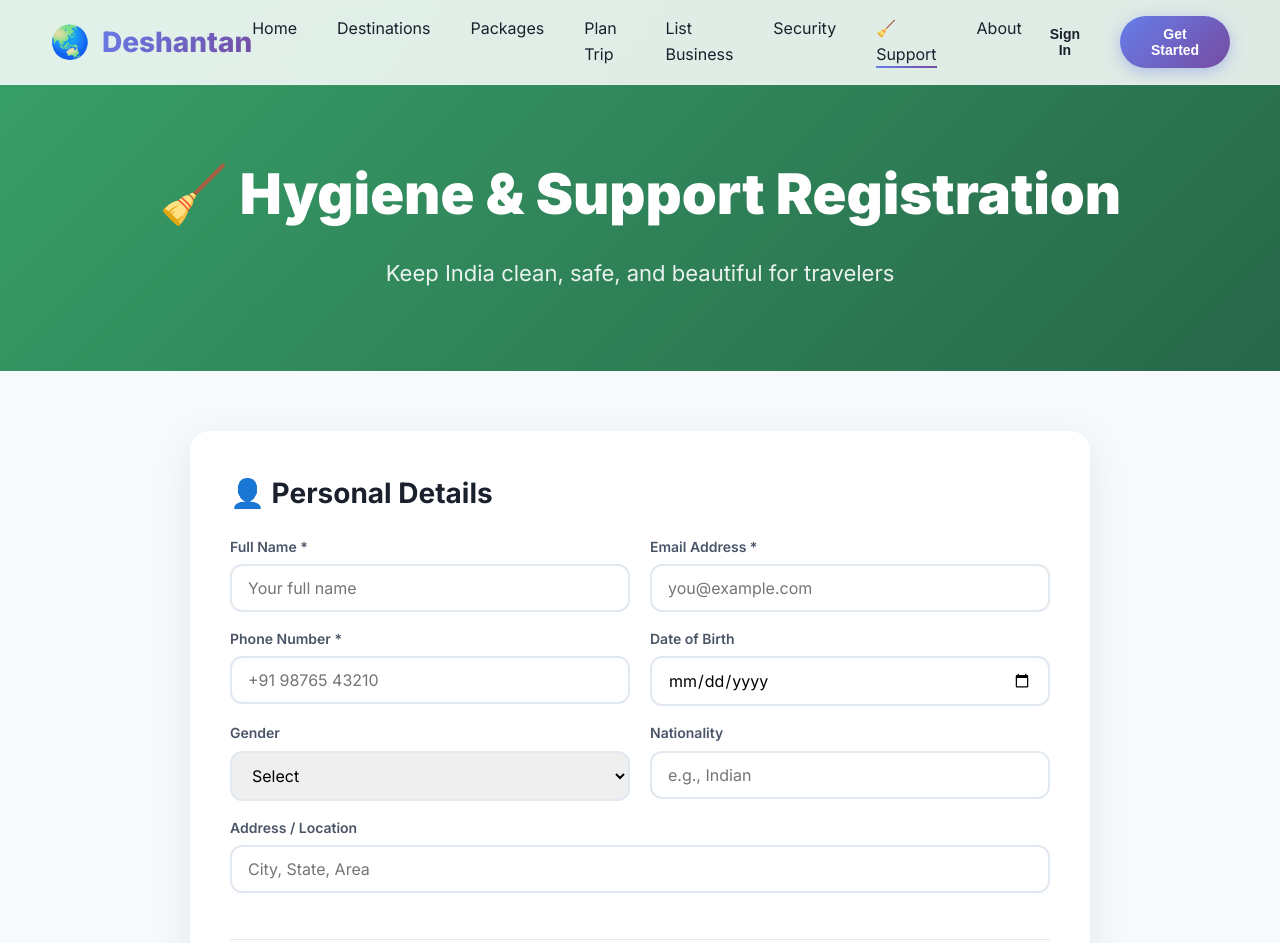
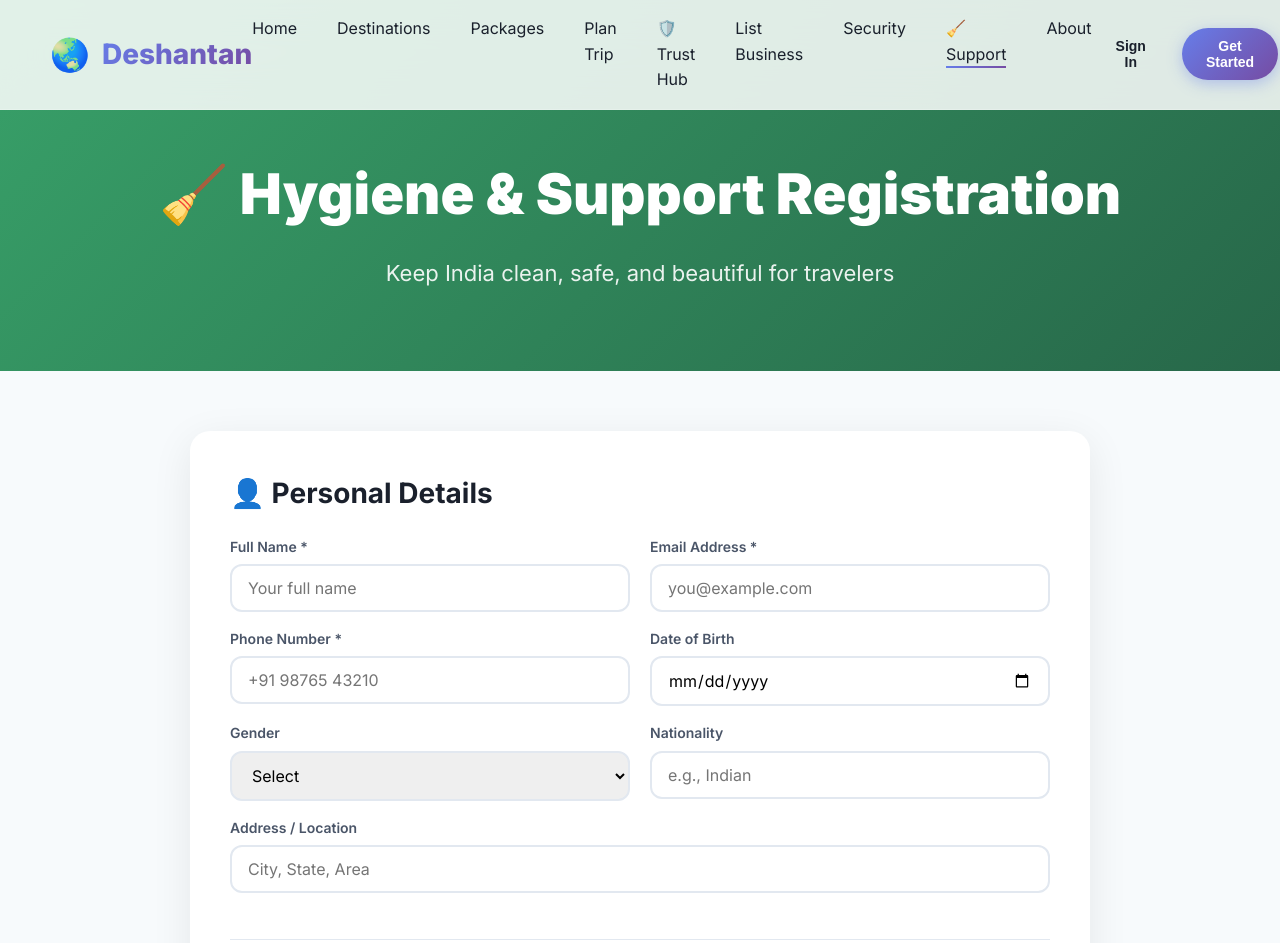
Before and after one commit to kamalkantatwork/deshantan, a plain HTML site: page frontend/others-register.html in a window 1280 px wide. Shown: the top 943 px of the page. Drawn offline with Linux system fonts and the light colour scheme.

Commit message:
Add Trust Hub link to navigation menu

```diff
--- a/frontend/others-register.html
+++ b/frontend/others-register.html
@@ -21,6 +21,7 @@
                 <li><a href="index.html#destinations">Destinations</a></li>
                 <li><a href="index.html#packages">Packages</a></li>
                 <li><a href="trip-planner.html">Plan Trip</a></li>
+                <li><a href="trust-hub.html">🛡️ Trust Hub</a></li>
                 <li><a href="business-register.html">List Business</a></li>
                 <li><a href="security-register.html">Security</a></li>
                 <li><a href="others-register.html" class="active">🧹 Support</a></li>
```
